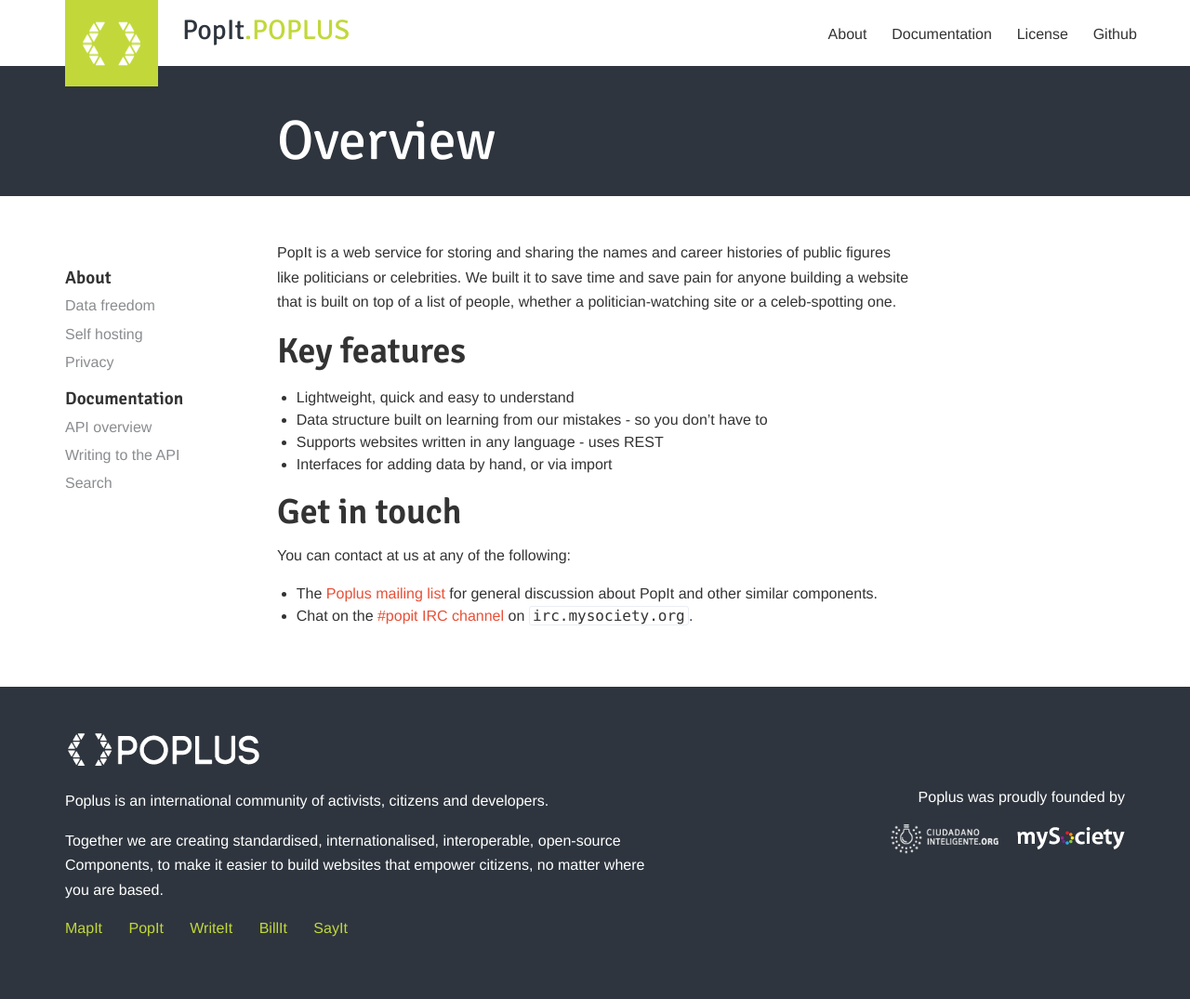
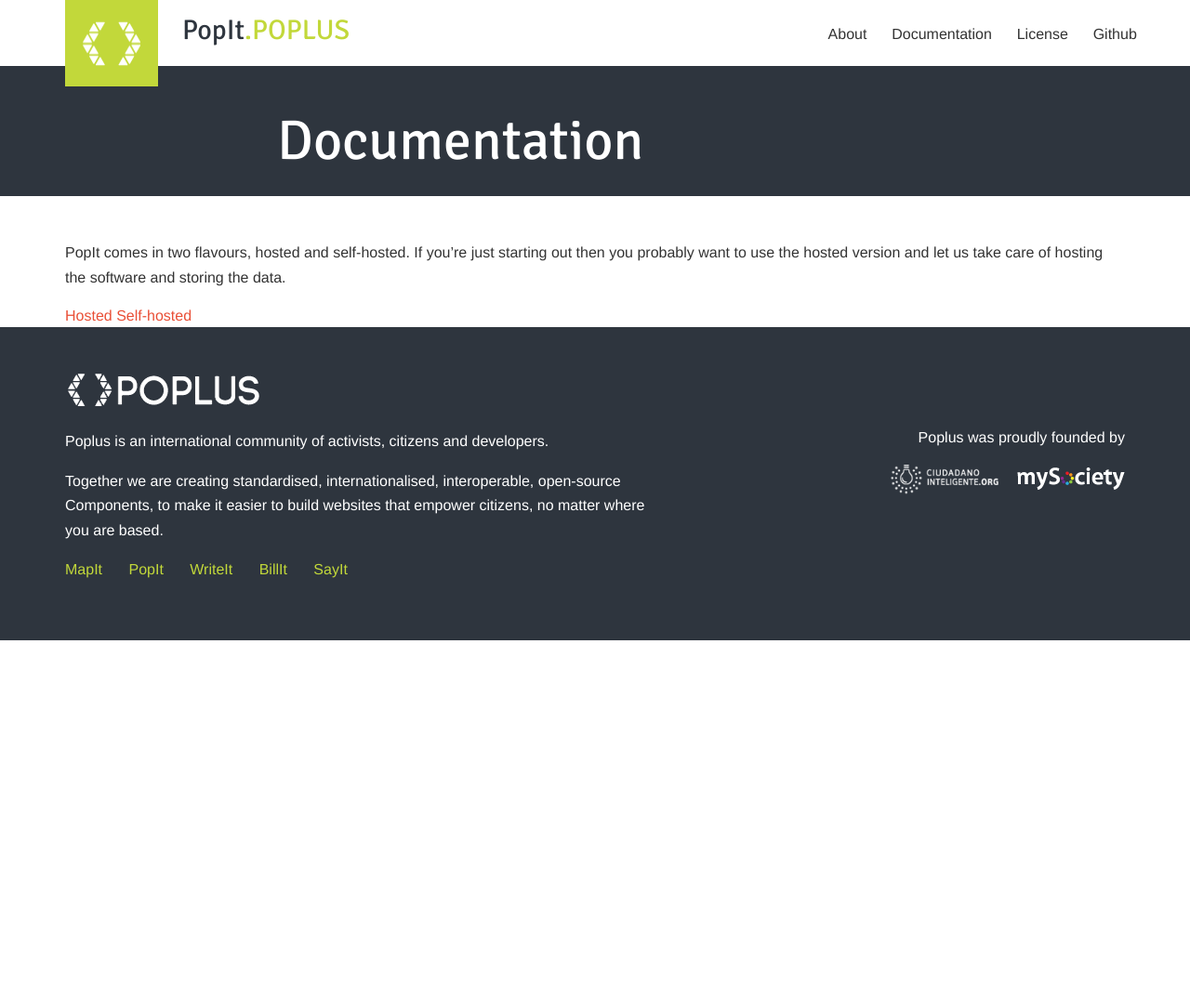
Before and after one commit to mysociety/popit.poplus.org, a Jekyll site: the page built from docs/index.md, in a window 1280 px wide. Shown: the whole page at 93% size. Built offline with Jekyll 4.4.1, drawn with Linux system fonts in a browser that asks for light colours; Markdown is read by kramdown in place of the engine named in the settings; after the commit the page ends 900 px from its top, so only the background shows below that.

Commit message:
Add brief explaination of difference between hosted/self-hosted
This will probably need to be expanded in the future, but for now it is
sufficient.

```diff
--- a/docs/index.md
+++ b/docs/index.md
@@ -1,20 +1,6 @@
 ---
-layout: docs
-title: Overview
+layout: documentation-home
+title: Documentation
 ---
 
-PopIt is a web service for storing and sharing the names and career histories of public figures like politicians or celebrities. We built it to save time and save pain for anyone building a website that is built on top of a list of people, whether a politician-watching site or a celeb-spotting one.
-
-## Key features
-
-* Lightweight, quick and easy to understand
-* Data structure built on learning from our mistakes - so you don't have to
-* Supports websites written in any language - uses REST
-* Interfaces for adding data by hand, or via import
-
-## Get in touch
-
-You can contact at us at any of the following:
-
-  * The [Poplus mailing list](https://groups.google.com/forum/#!forum/poplus) for general discussion about PopIt and other similar components.
-  * Chat on the [#popit IRC channel](irc://irc.mysociety.org/popit) on `irc.mysociety.org`.
+PopIt comes in two flavours, hosted and self-hosted. If you're just starting out then you probably want to use the hosted version and let us take care of hosting the software and storing the data.
```
